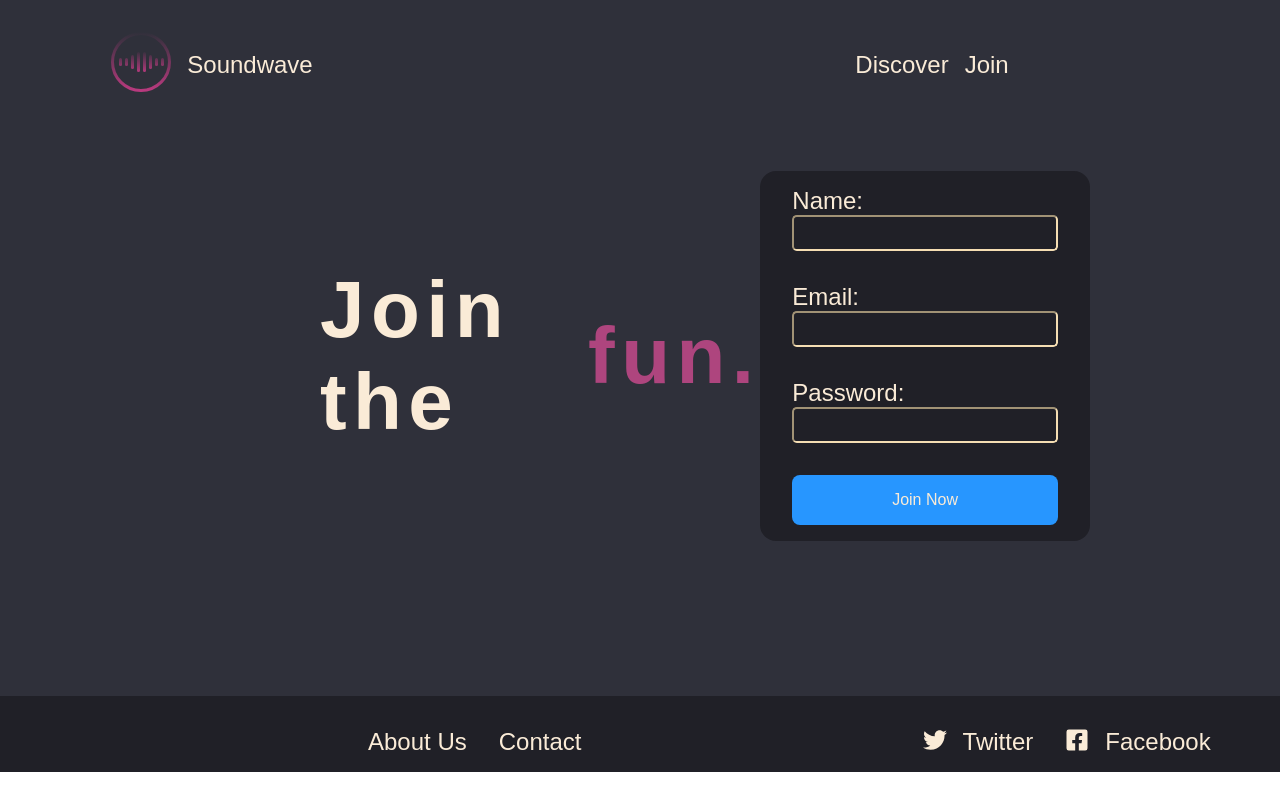
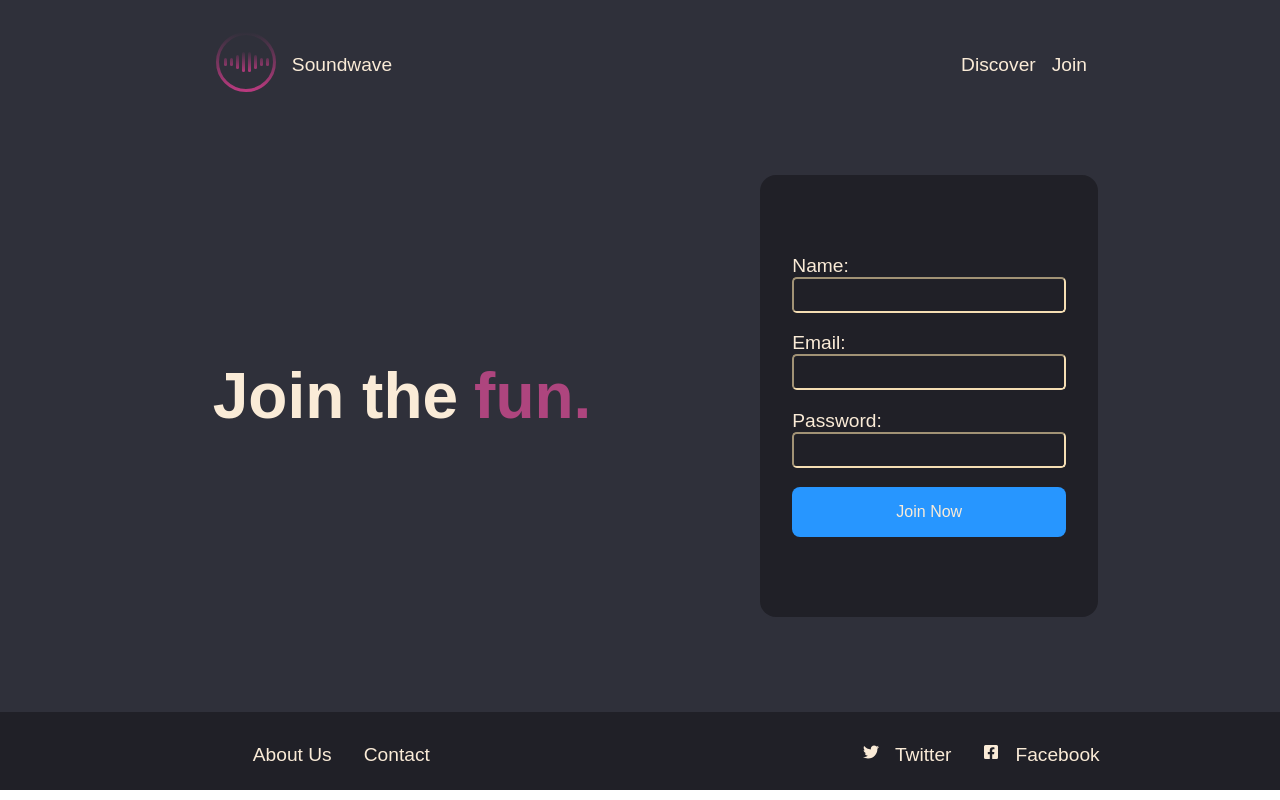
Before and after one commit to EberthCastro/Repply-competitor-Spotify, a React (Vite) app: page /contact in a window 1280 px wide. Built offline with nearby package versions, Linux system fonts and the light colour scheme.

Commit message:
styled-components v desktop ready

```diff
--- a/src/App.css
+++ b/src/App.css
@@ -7,6 +7,9 @@
   box-sizing: border-box;
   font-family: 'Poppins', sans-serif;
 }
+p{
+  font-size: 1.2rem;
+}
 
 .App {
   display: flex;
@@ -14,7 +17,7 @@
   background-color: #2F303A;
 }
 /* NAVBAR */
-.Logomenu{
+/* .Logomenu{
   padding: 2rem 0rem 2rem 0rem;
   display: grid;
   grid-template-columns: 2fr 1fr;
@@ -33,9 +36,7 @@
   gap: 1rem;
   color: antiquewhite;
 }
-/* img{
-  filter: brightness(200%);
-} */
+
 .navbar{
   grid-area: navbar;
   display: flex;
@@ -48,7 +49,7 @@
   outline: none;
   color: antiquewhite;
 
-}
+} */
 /* END NAVBAR */
 
 /* HERO */
@@ -77,7 +78,7 @@
   background: #3457b21a;
 } */
 
-.hero{
+/* .hero{
   padding-top: 7rem;
   display: grid;
   grid-template-columns: 1.8fr 1.2fr;
@@ -86,29 +87,29 @@
   color: antiquewhite;
   width: 100vw;
   height: 100vh;
-}
-.banner{
+} */
+/* .banner{
   grid-area: banner;
   display: flex;
   justify-content: center;
   align-items: flex-end;
 
-}
-.girl{
+} */
+/* .girl{
   width: 40%;
   height: 80%;
   padding-left: 4rem;
 
-}
-.cta{
+} */
+/* .cta{
   grid-area: cta;
   display: flex;
   flex-direction: column;
   justify-content: center;
   gap: 2rem;
   height: 100%;
-}
-.button-cta{
+} */
+/* .button-cta{
   width: 7rem;
   padding: 1rem 1rem 1rem 1rem;
   color: antiquewhite;
@@ -116,99 +117,97 @@
   border: none;
   border-radius: 0.5rem;
   font-size: 1rem;
-}
-.button-cta a{
+} */
+/* .button-cta a{
   outline: none;
   text-decoration: none;
   color: antiquewhite;
-}
+} */
 
 /* END HERO */
 
 /* DESCRIPTION */
 
-.description-main{
+/* .description-main{
   height: 100vh;
   width: 95vw;
-}
-.description{
+} */
+/* .description{
   padding-top: 7rem;
   display: grid;
-  grid-template-columns: 2fr 1fr;
+  grid-template-columns: 1.6fr 1.2fr;
   grid-template-areas: "section album";
   font-size: 1.5rem;
   color: antiquewhite;
-  width: 90vw;
+  width: 100vw;
   height: 89vh;
+  justify-content: center;
 
-
-}
-.section{
+} */
+/* .section-main{
   grid-area: section;
   display: flex;
   flex-direction: column;
   justify-content: center;
-  padding-left: 23rem;
+  align-items: flex-end;
   gap: 2rem;
 
-}
-.album-img{
-  width: 70%;
-  height: 50%;
+} */
+/* .album-img{
+  width: 54%;
+  height: 60%;
+} */
 
-}
-.album{
+/* .album{
   grid-area: album;
+  display: flex;
+  justify-content: center;
+  align-items: center;
+  margin-right: 8rem;
+
+} */
+/* END DESCRIPTION */
+
+/* FORM */
+/* .contact{
+  padding-top: 5rem;
+  display: grid;
+  grid-template-columns: 1.4fr 1.6fr;
+  grid-template-areas: "join form";
+  color: antiquewhite;
+  width: 99vw;
+  height: 89vh;
+} */
+/* .join{
+  grid-area: join;
   display: flex;
   justify-content: right;
   align-items: center;
-
-}
-/* END DESCRIPTION */
-
-/* FORM */
-.contact{
-  margin-top: 1rem;
-  display: grid;
-  grid-template-columns: 1.8fr 1.2fr;
-  grid-template-areas: "join form";
-  font-size: 1.5rem;
-  color: antiquewhite;
-  width: 99vw;
-  height: 85vh;
-
-}
-.join{
-  grid-area: join;
+  gap: 1rem;
+  font-size: 4rem;
+  font-weight: 800;
+} */
+/* .join-color{
+  color: #AE457E;
+} */
+/* .form{
+  grid-area: form;
   display: flex;
   justify-content: center;
   align-items: center;
-  padding-left: 20rem;
-  gap: 1rem;
-  font-size: 5rem;
-  font-weight: 800;
-  letter-spacing: 0.4rem;
-}
-.join-color{
-  color: #AE457E;
-}
-.form{
-  grid-area: form;
-  display: flex;
-  flex-direction: column;
-  justify-content: center;
-  align-items: right;
-
 
 }
 .form-container{
   background-color: #202027;
-  padding: 1rem 2rem 1rem 2rem;
+  padding: 2rem 2rem 2rem 2rem;
   border-radius: 1rem;
-  width: 65%;
+  width: 50%;
+  height: 70%;
   display: flex;
   flex-direction: column;
-  gap: 2rem;
+  justify-content: center;
+  align-content: center;
+  gap: 1.2rem;
 }
 .form-container .input{
   width: 100%;
@@ -218,8 +217,8 @@
   color: antiquewhite;
   border-radius: 0.3rem;
   padding: 1rem 1rem 1rem 1rem;
-}
-.button-cta2{
+} */
+/* .button-cta2{
   width: 100%;
   padding: 1rem 1rem 1rem 1rem;
   color: antiquewhite;
@@ -227,18 +226,17 @@
   border: none;
   border-radius: 0.5rem;
   font-size: 1rem;
-}
+} */
 /* END FORM */
 
 
 /* FOOTER */
-.footer{
-  padding: 2rem 0rem 1rem 0rem;
+/* .footer{
+  padding: 2rem 0rem 1.5rem 0rem;
   position: absolute;
   display: grid;
-  grid-template-columns: 2fr 1fr;
+  grid-template-columns: 1.6fr 1.4fr;
   grid-template-areas: "menufooter social";
-  font-size: 1.5rem;
   color: antiquewhite;
   width: 100vw;
   background-color: #202027;
@@ -247,7 +245,7 @@
 .menu-footer{
   grid-area: menufooter;
   display: flex;
-  padding-left: 23rem;
+  justify-content: center;
   gap: 2rem;
 
 }
@@ -261,5 +259,5 @@
 .twitter,.facebook{
   display: flex;
   gap: 1rem;
-}
+} */
 /* END FOOOTER */
--- a/src/components/Form.jsx
+++ b/src/components/Form.jsx
@@ -1,28 +1,33 @@
 import React from "react";
+import { Link } from "react-router-dom";
+import {
+  Button,
+  Formcontainer,
+  Formmain,
+  Input,
+} from "../styles/LogoMenu.elements";
 
 function Form() {
   return (
-    <div className="form">
-
-      <div className="form-container">
-        <div className="name">
+    <Formmain>
+      <Formcontainer>
+        <div>
           <p>Name:</p>
-          <input type="text" className="input"/>
+          <Input />
         </div>
-        <div className="email">
+        <div>
           <p>Email:</p>
-          <input type="text" className="input"/>
+          <Input />
         </div>
-        <div className="password">
+        <div>
           <p>Password:</p>
-          <input type="text" className="input"/>
+          <Input type="password" />
         </div>
-        <div className="submit">
-          <button className="button-cta2">Join Now</button>
-        </div>
-      </div>
-
-    </div>
+        <Button widthF="100%">
+          <Link to="/contact">Join Now</Link>
+        </Button>
+      </Formcontainer>
+    </Formmain>
   );
 }
 
--- a/src/styles/LogoMenu.elements.js
+++ b/src/styles/LogoMenu.elements.js
@@ -3,8 +3,9 @@ import styled from "styled-components";
 export const Navig = styled.div`
   padding: 2rem 0rem 2rem 0rem;
   display: grid;
+  grid-template-columns: 1.8fr 1.2fr;
   grid-template-areas: "logo navbar";
-  font-size: 1.5rem;
+  font-size: 1.2rem;
   position: absolute;
   width: 100vw;
 `;
@@ -41,16 +42,6 @@ export const Navbar = styled.nav`
   }
 `;
 
-// export const A = styled.a`
-//   text-decoration: none;
-//   outline: none;
-//   color: antiquewhite;
-
-//   &:hover {
-//     color: Grey;
-//   }
-// `;
-
 export const Herosection = styled.div`
   padding-top: 7rem;
   display: grid;
@@ -81,17 +72,16 @@ export const Cta = styled.div`
 export const Girlimg = styled.img`
   width: 40%;
   height: 80%;
-  padding-left: 4rem;
 `;
 
 export const Button = styled.button`
-  width: 7rem;
   padding: 1rem 1rem 1rem 1rem;
   color: antiquewhite;
   background-color: #2796ff;
   border: none;
   border-radius: 0.5rem;
   font-size: 1rem;
+  width: ${(props) => props.widthF};
 
   a {
     text-decoration: none;
@@ -99,3 +89,112 @@ export const Button = styled.button`
     color: antiquewhite;
   }
 `;
+
+export const Discover = styled.div`
+  padding-top: 7rem;
+  display: grid;
+  grid-template-columns: 1.6fr 1.2fr;
+  grid-template-areas: "section album";
+  font-size: 1.5rem;
+  color: antiquewhite;
+  width: 100vw;
+  height: 89vh;
+  justify-content: center;
+`;
+
+export const Discoversection = styled.div`
+  grid-area: section;
+  display: flex;
+  flex-direction: column;
+  justify-content: center;
+  align-items: flex-end;
+  gap: 2rem;
+`;
+export const Albumimg = styled.img`
+  width: 54%;
+  height: 60%;
+`;
+export const Cover = styled.div`
+  grid-area: album;
+  display: flex;
+  justify-content: center;
+  align-items: center;
+  margin-right: 8rem;
+`;
+export const Contactform = styled.div`
+  padding-top: 5rem;
+  display: grid;
+  grid-template-columns: 1.4fr 1.6fr;
+  grid-template-areas: "join form";
+  color: antiquewhite;
+  width: 99vw;
+  height: 89vh;
+`;
+export const Join = styled.div`
+  grid-area: join;
+  display: flex;
+  justify-content: right;
+  align-items: center;
+  gap: 1rem;
+  font-size: 4rem;
+  font-weight: 800;
+
+  .join-color {
+    color: #ae457e;
+  }
+`;
+export const Formmain = styled.div`
+  grid-area: form;
+  display: flex;
+  justify-content: center;
+  align-items: center;
+`;
+export const Formcontainer = styled.div`
+  background-color: #202027;
+  padding: 2rem 2rem 2rem 2rem;
+  border-radius: 1rem;
+  width: 50%;
+  height: 70%;
+  display: flex;
+  flex-direction: column;
+  justify-content: center;
+  align-content: center;
+  gap: 1.2rem;
+`;
+export const Input = styled.input`
+  width: 100%;
+  height: 2rem;
+  background-color: #202027;
+  border-color: wheat;
+  color: antiquewhite;
+  border-radius: 0.3rem;
+  padding: 1rem 1rem 1rem 1rem;
+`;
+
+export const Footermain = styled.div`
+  padding: 2rem 0rem 1.5rem 0rem;
+  position: absolute;
+  display: grid;
+  grid-template-columns: 1.6fr 1.4fr;
+  grid-template-areas: "menufooter social";
+  color: antiquewhite;
+  width: 100vw;
+  background-color: #202027;
+`;
+export const Menufooter = styled.div`
+  grid-area: menufooter;
+  display: flex;
+  justify-content: center;
+  gap: 2rem;
+`;
+export const SocialLinks = styled.div`
+  grid-area: social;
+  display: flex;
+  justify-content: center;
+  align-items: center;
+  gap: 2rem;
+`;
+export const Socialnet = styled.div`
+  display: flex;
+  gap: 1rem;
+`;
--- a/src/views/Contact.jsx
+++ b/src/views/Contact.jsx
@@ -1,22 +1,23 @@
-import React from 'react'
-import Form from '../components/Form'
-import LogoMenu from '../components/LogoMenu'
-import Footer from './Footer'
+import React from "react";
+import Form from "../components/Form";
+import LogoMenu from "../components/LogoMenu";
+import { Contactform, Join } from "../styles/LogoMenu.elements";
+import Footer from "./Footer";
 
 function Contact() {
   return (
-    <div className='contact-main'>
-      <LogoMenu/>
-      <div className="contact">
-      <div className='join'>
-        <span>Join the </span><span className='join-color'>fun.</span>
-      </div>
-      <Form/>
-      </div>
-      <Footer/>
-
+    <div>
+      <LogoMenu />
+      <Contactform>
+        <Join>
+          <span>Join the </span>
+          <span className="join-color">fun.</span>
+        </Join>
+        <Form />
+      </Contactform>
+      <Footer />
     </div>
-  )
+  );
 }
 
-export default Contact
+export default Contact;
--- a/src/views/Footer.jsx
+++ b/src/views/Footer.jsx
@@ -1,25 +1,31 @@
 import React from "react";
 import { FaFacebookSquare, FaTwitter } from "react-icons/fa";
+import {
+  Footermain,
+  Menufooter,
+  SocialLinks,
+  Socialnet,
+} from "../styles/LogoMenu.elements";
 
 function Footer() {
   return (
-    <div className="footer">
-      <div className="menu-footer">
+    <Footermain>
+      <Menufooter>
         <p>About Us</p>
         <p>Contact</p>
-      </div>
+      </Menufooter>
 
-      <div className="socialLinks">
-        <div className="twitter">
-          <FaTwitter/>
+      <SocialLinks>
+        <Socialnet>
+          <FaTwitter />
           <p>Twitter</p>
-        </div>
-        <div className="facebook">
+        </Socialnet>
+        <Socialnet>
           <FaFacebookSquare />
           <p>Facebook</p>
-        </div>
-      </div>
-    </div>
+        </Socialnet>
+      </SocialLinks>
+    </Footermain>
   );
 }
 
--- a/src/views/Hero.jsx
+++ b/src/views/Hero.jsx
@@ -17,7 +17,7 @@ function Hero() {
         <Cta>
           <h1>Feel The Music</h1>
           <p>Stream over 20 thousand song with a single click</p>
-          <Button>
+          <Button widthF="7rem">
           <Link to='/contact'>Join Now</Link>
           </Button>
         </Cta>
```
Also changed, not shown: src/styles/GlobalStyles.styles.js (added, +12 -0 lines), src/views/Description.jsx (+30 -26 lines).
